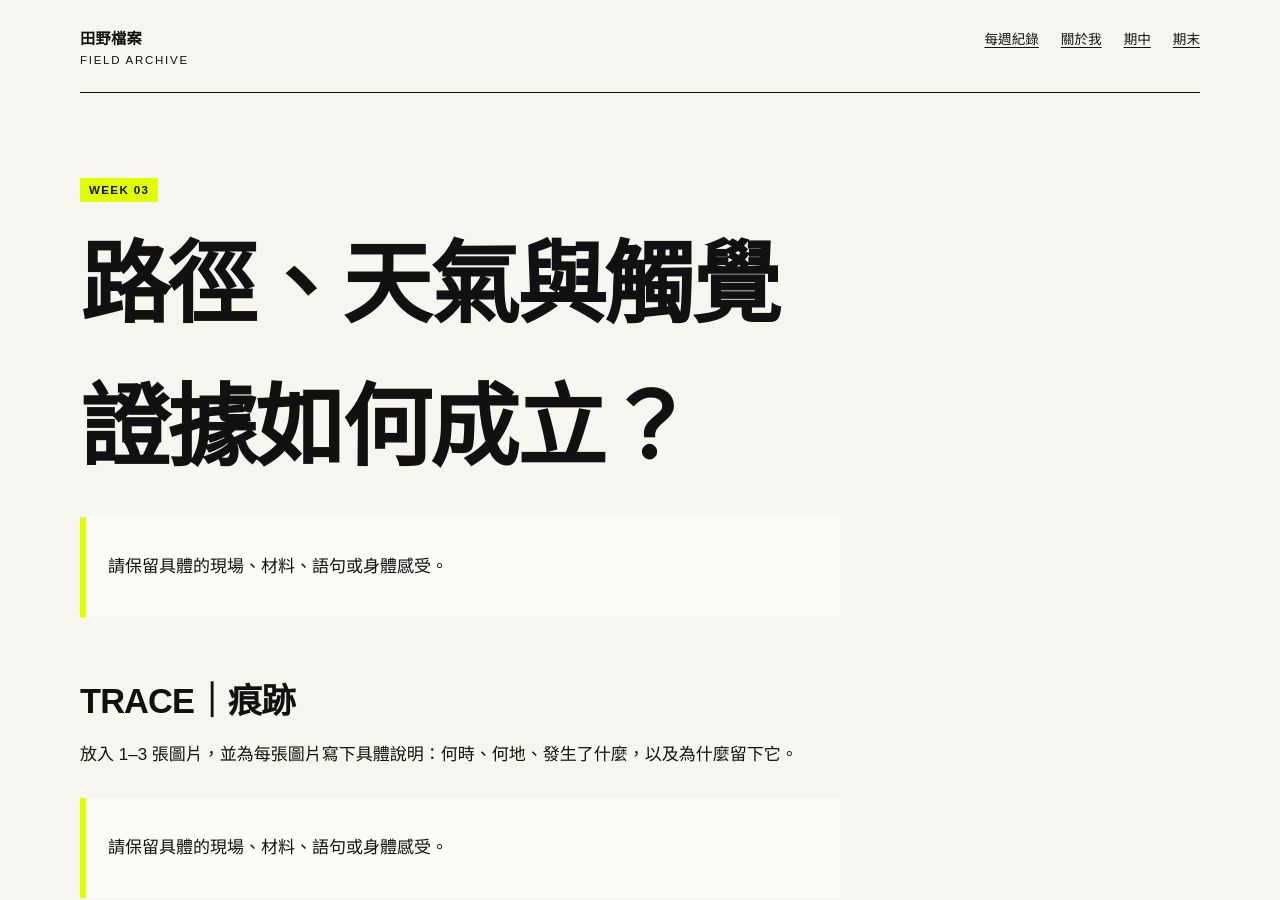
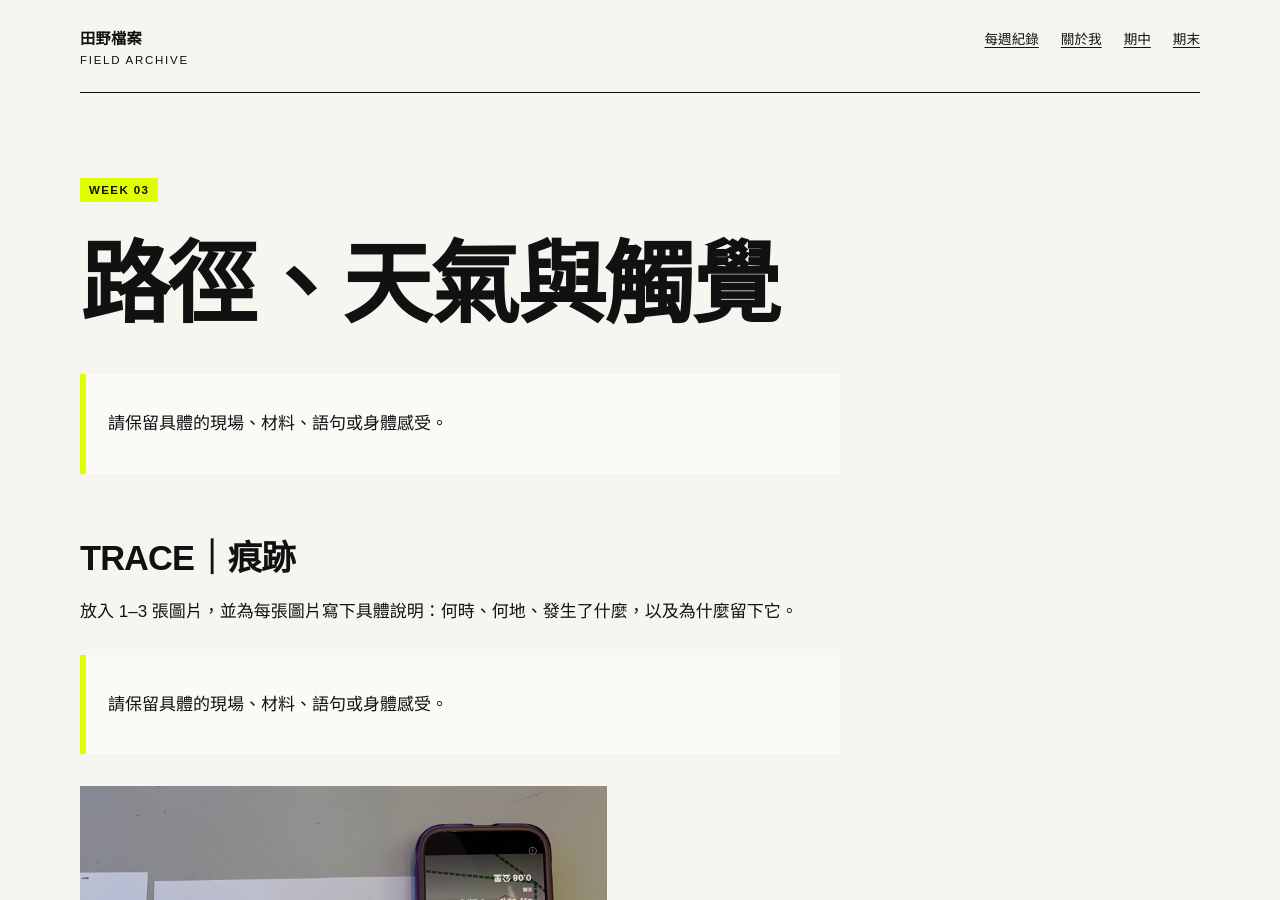
Before and after one commit to yunjiajang/fieldworkarchive, a Jekyll site: the page built from weeks/week-03.md, in a window 1280 px wide and 900 px high. Built offline with Jekyll 4.4.1, drawn with Linux system fonts in a browser that asks for light colours.

Commit message:
Update week-03.md

```diff
--- a/weeks/week-03.md
+++ b/weeks/week-03.md
@@ -6,7 +6,6 @@ permalink: /weeks/week-03/
 <span class="label">WEEK 03</span>
 
 # 路徑、天氣與觸覺
-# 證據如何成立？
 
 > 請保留具體的現場、材料、語句或身體感受。
 
```
